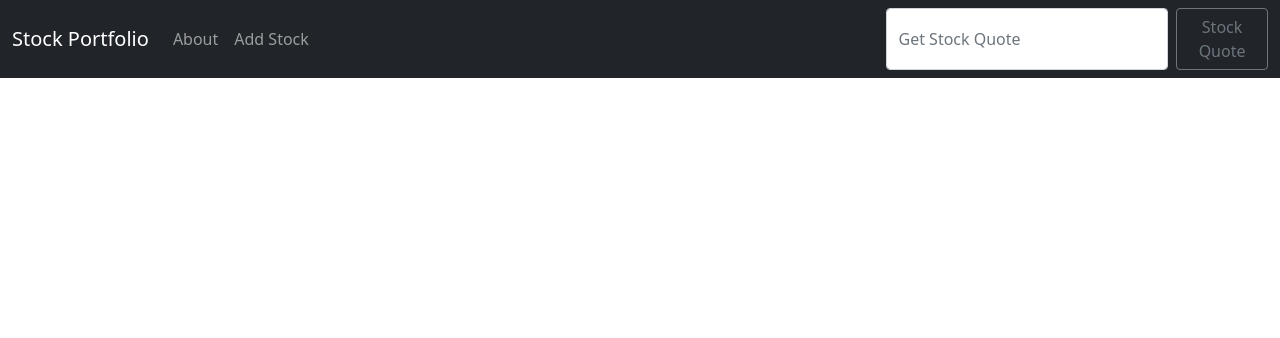
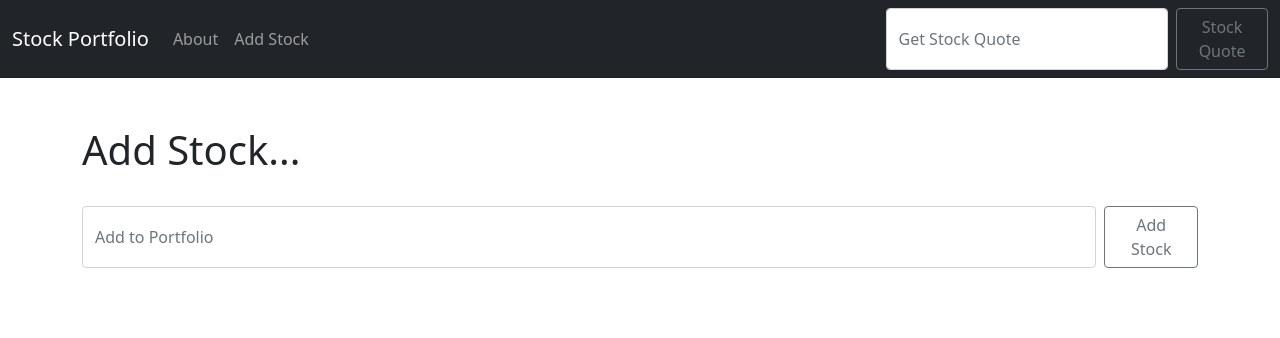
Before and after one commit to nicofasho/django-stock-app, a Django app: template stocks/quotes/templates/add_stock.html in a window 1280 px wide. Shown: the top 338 px of the page. Run offline with Django 4.2, Linux system fonts and the light colour scheme; the template is opened without the code that fills it, so the values that code supplies are empty.

Commit message:
add stock form and delete

```diff
--- a/stocks/quotes/templates/add_stock.html
+++ b/stocks/quotes/templates/add_stock.html
@@ -1,6 +1,21 @@
-{% extends 'base.html' %}
-{% block content %}
+{% extends 'base.html' %} {% block content %}
 
+<h1>Add Stock...</h1>
+<br />
 
+<form action="{% url 'add_stock' %}" class="d-flex" method="POST">
+  {% csrf_token %}
+  <input
+    class="form-control me-2"
+    type="search"
+    placeholder="Add to Portfolio"
+    aria-label="Search"
+    name="ticker"
+  />
+  <button class="btn btn-outline-secondary" type="submit">Add Stock</button>
+</form>
+<br />
 
-{% endblock %}
+{% for item in ticker %} {{ item }} -
+<a href="{% url 'delete' item.id %}">Delete Stock</a> <br />
+{% endfor %} {% endblock %}
--- a/stocks/quotes/urls.py
+++ b/stocks/quotes/urls.py
@@ -5,4 +5,5 @@ urlpatterns = [
     path('', views.home, name="home"),
     path('about', views.about, name="about"),
     path('add_stock', views.add_stock, name="add_stock"),
+    path('delete/<stock_id>', views.delete, name="delete"),
 ]
```
Also changed, not shown: stocks/quotes/forms.py (added, +9 -0 lines), stocks/quotes/views.py (+21 -2 lines).
